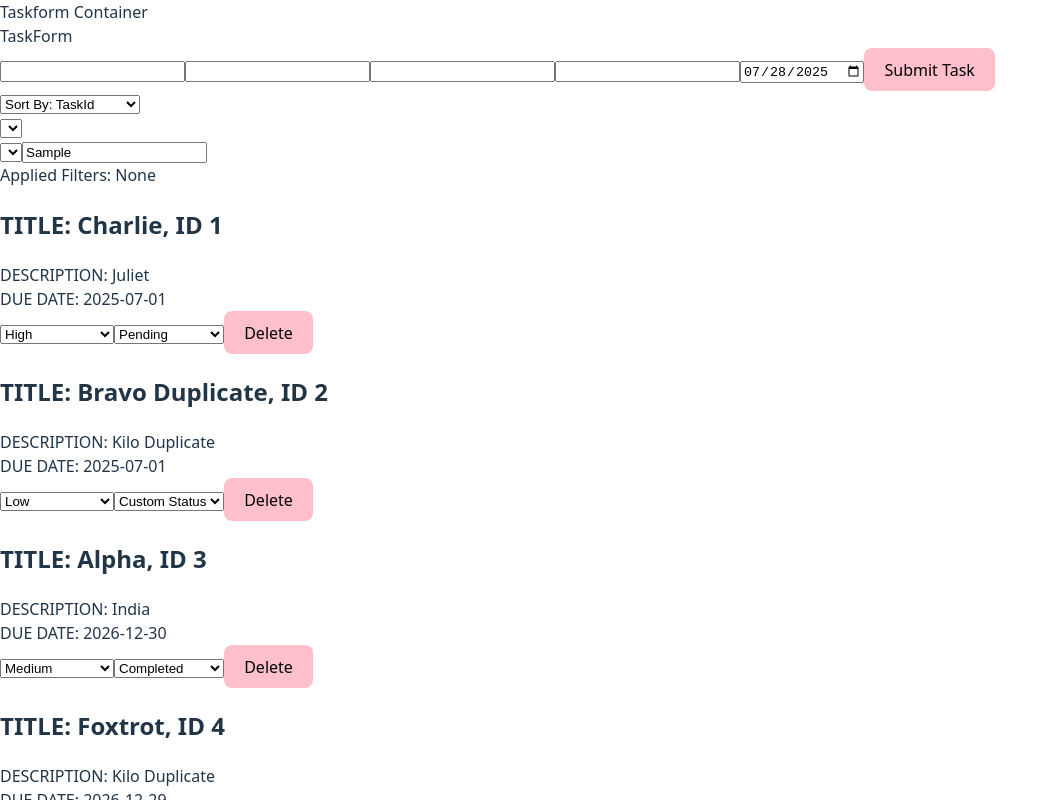
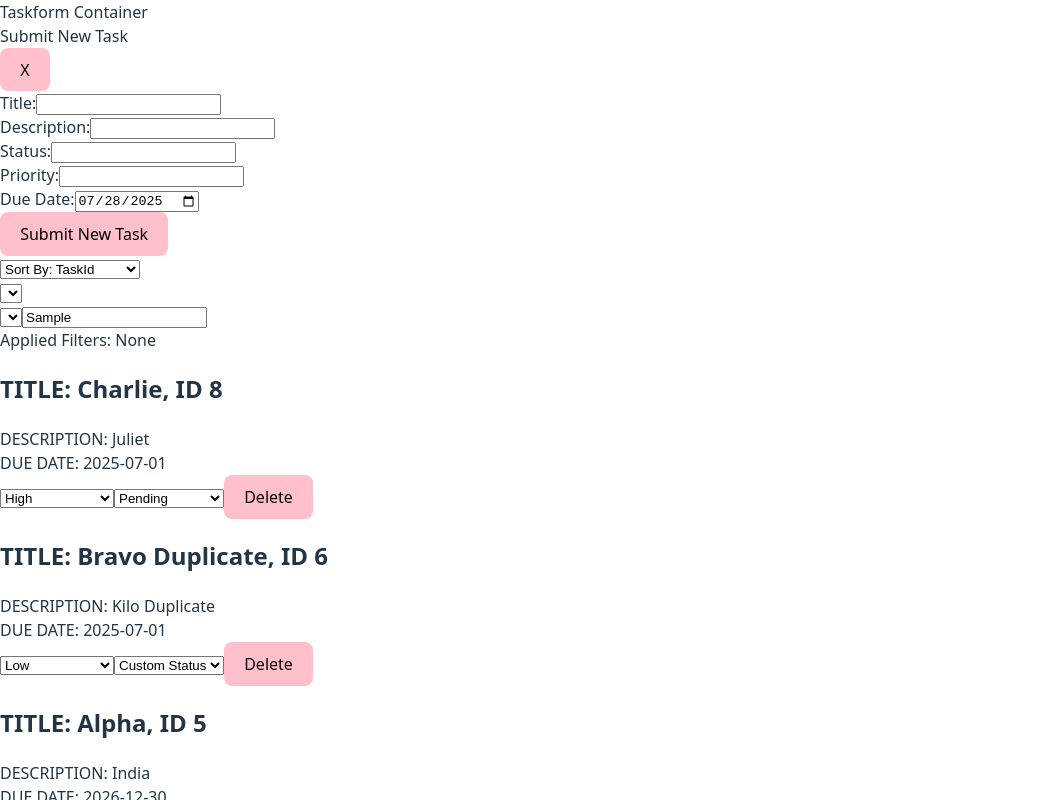
Before and after one commit to aardvarkpepper/2025-07-28-SBA, a React (Vite) app: page / in a window 1280 px wide. Both pictures are taken after typing "Sample" into the empty fields and a click on the button "Add Task". Shown: the top 800 px of the page, without its empty margins (0-1058 px from the left). Built offline with nearby package versions, Linux system fonts and the light colour scheme.

Commit message:
Add close button to TaskForm.

```diff
--- a/src/App.tsx
+++ b/src/App.tsx
@@ -50,11 +50,11 @@ function App() {
 
   const tasklistSummary = dataSummary(tasklist); // contains data on status categories, priority categories, and last assigned index.
 
-  console.log(`App working with value tasklistSummary ${JSON.stringify(tasklistSummary)}`);
+  //console.log(`App working with value tasklistSummary ${JSON.stringify(tasklistSummary)}`);
   // Async nature may force evaluation first?  Use await?
 
   let filterLastIndex = filterlist.reduce((accumulator, currentValue) => (currentValue.filterId > accumulator) ? currentValue.filterId : accumulator, 0);
-  console.log(`App tasklistSummary ${JSON.stringify(tasklistSummary)}, filterLastIndex ${filterLastIndex}`)
+  //console.log(`App tasklistSummary ${JSON.stringify(tasklistSummary)}, filterLastIndex ${filterLastIndex}`)
 
   const handleDropdownChange = (taskId: number, keyValue: string, newValue: string) => {
     setTasklist(prev => {
@@ -88,7 +88,7 @@ function App() {
 
   const handleAddTask = (task: Task) => {
     console.log(`App attempt handleAddTask`);
-    setTasklist(prev => [...prev, task]);
+    setTasklist(prev => [task, ...prev]);
   }
 
   const handleSortTasksByArgument = (key: keyof Task) => {
--- a/src/components/TaskForm/TaskForm.tsx
+++ b/src/components/TaskForm/TaskForm.tsx
@@ -31,11 +31,11 @@ export const TaskForm = ({ tasklistSummary, task, newTask, onToggleShowForm, onS
 
   const [formData, setFormData] = useState(task);
 
-  let buttonText = newTask ? "Submit Task" : "Edit Task";
+  let buttonText = newTask ? "Submit New Task" : "Edit Task";
 
   const handleSubmitForm = (event: any) => {
     event.preventDefault()
-    console.log(`TaskForm handleSubmitForm attempted.`);
+    //console.log(`TaskForm handleSubmitForm attempted.`);
 
     onSubmitFormTask(formData);
     onToggleShowForm();
@@ -50,14 +50,25 @@ export const TaskForm = ({ tasklistSummary, task, newTask, onToggleShowForm, onS
   return (
     <div>
       <div>
-        TaskForm
+        {buttonText}
       </div>
+      <button onClick={() => onToggleShowForm()}>X</button>
       <form onSubmit={(event) => handleSubmitForm(event)}>
-        <input type="text" name='title' value={formData.title} onChange={handleChange}/>
-        <input type="text" name='description' value={formData.description} onChange={handleChange}/>
-        <input type="text" name='status' value={formData.status} onChange={handleChange}/>
-        <input type="text" name='priority' value={formData.priority} onChange={handleChange}/>
-        <input type="date" name='dueDate' value={formData.dueDate} onChange={handleChange}/>
+        <label htmlFor='title'>Title:</label>
+        <input type="text" id='title' name='title' value={formData.title} onChange={handleChange}/>
+        <br />
+        <label htmlFor='description'>Description:</label>
+        <input type="text" id='description' name='description' value={formData.description} onChange={handleChange}/>
+        <br />
+        <label htmlFor='status'>Status:</label>
+        <input type="text" id='status' name='status' value={formData.status} onChange={handleChange}/>
+        <br />
+        <label htmlFor='priority'>Priority:</label>
+        <input type="text" id='priority' name='priority' value={formData.priority} onChange={handleChange}/>
+        <br />
+        <label htmlFor='dueDate'>Due Date:</label>
+        <input type="date" id='date' name='dueDate' value={formData.dueDate} onChange={handleChange}/>
+        <br />
         <button type="submit">{buttonText}</button>
       </form>
     </div>
--- a/src/data/tasklistData.ts
+++ b/src/data/tasklistData.ts
@@ -1,7 +1,7 @@
 import type { Task } from '../types/index';
 export const tasklistData: Task[] = [
   {
-    taskId: 1,
+    taskId: 8,
     title: 'Charlie',
     description: 'Juliet',
     status: 'Pending',
@@ -9,7 +9,7 @@ export const tasklistData: Task[] = [
     dueDate: '2025-07-01',
   },
   {
-    taskId: 2,
+    taskId: 6,
     title: 'Bravo Duplicate',
     description: 'Kilo Duplicate',
     status: 'Custom Status',
@@ -17,7 +17,7 @@ export const tasklistData: Task[] = [
     dueDate: '2025-07-01',
   },
   {
-    taskId: 3,
+    taskId: 5,
     title: 'Alpha',
     description: 'India',
     status: 'Completed',
@@ -33,7 +33,7 @@ export const tasklistData: Task[] = [
     dueDate: '2026-12-29',
   },
   {
-    taskId: 5,
+    taskId: 3,
     title: 'Bravo Duplicate',
     description: 'Hotel',
     status: 'Pending',
@@ -41,7 +41,7 @@ export const tasklistData: Task[] = [
     dueDate: '2025-02-12',
   },
   {
-    taskId: 6,
+    taskId: 2,
     title: 'Echo',
     description: 'Golf',
     status: 'Completed',
@@ -49,7 +49,7 @@ export const tasklistData: Task[] = [
     dueDate: '2025-01-14',
   },
   {
-    taskId: 8,
+    taskId: 1,
     title: 'Lima',
     description: 'Mike',
     status: 'Pending',
```
Also changed, not shown: 1 other file (tests, documents, lock files or other folders).
